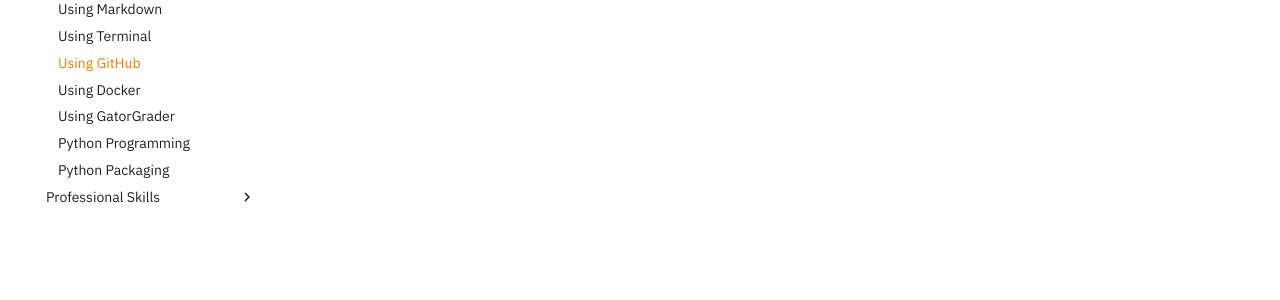
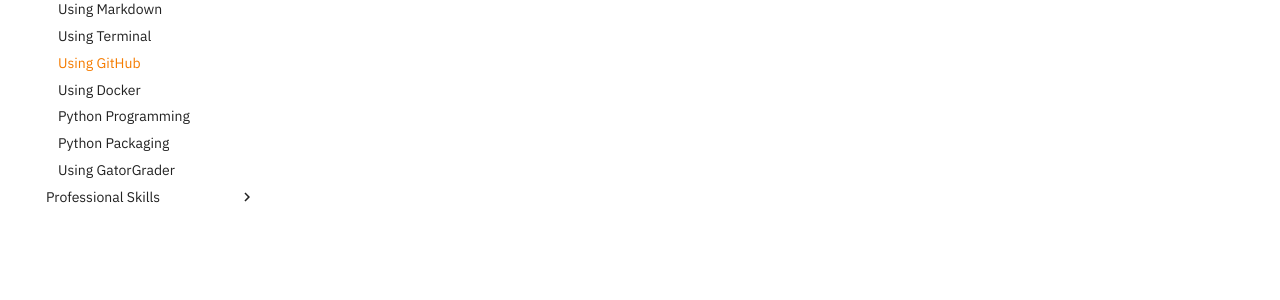
Before and after one commit to ProactiveProgrammers/www.proactiveprogrammers.com, an MkDocs documentation site: the page built from docs/proactive-skills/technical-skills/using-git.md, in a window 1280 px wide. Shown: the part 285-585 px from the top of the page. Built offline with MkDocs 1.6.1 and Material for MkDocs 9.7.7, drawn with Linux system fonts in a browser that asks for light colours; comment, search, counter and statistics services are not loaded; part of the change alters nothing that is shown.

```diff
--- a/mkdocs.yml
+++ b/mkdocs.yml
@@ -152,9 +152,9 @@ nav:
       - Using Terminal: proactive-skills/technical-skills/using-terminal.md
       - Using GitHub: proactive-skills/technical-skills/using-git.md
       - Using Docker: proactive-skills/technical-skills/using-docker.md
-      - Using GatorGrader: proactive-skills/technical-skills/using-gatorgrader.md
       - Python Programming: proactive-skills/technical-skills/python-programming.md
       - Python Packaging: proactive-skills/technical-skills/python-packages.md
+      - Using GatorGrader: proactive-skills/technical-skills/using-gatorgrader.md
     - Professional Skills:
       - Introduction: proactive-skills/professional-skills/introduction-professional-skills.md
       - Effective Communication: proactive-skills/professional-skills/effective-communication.md
```
